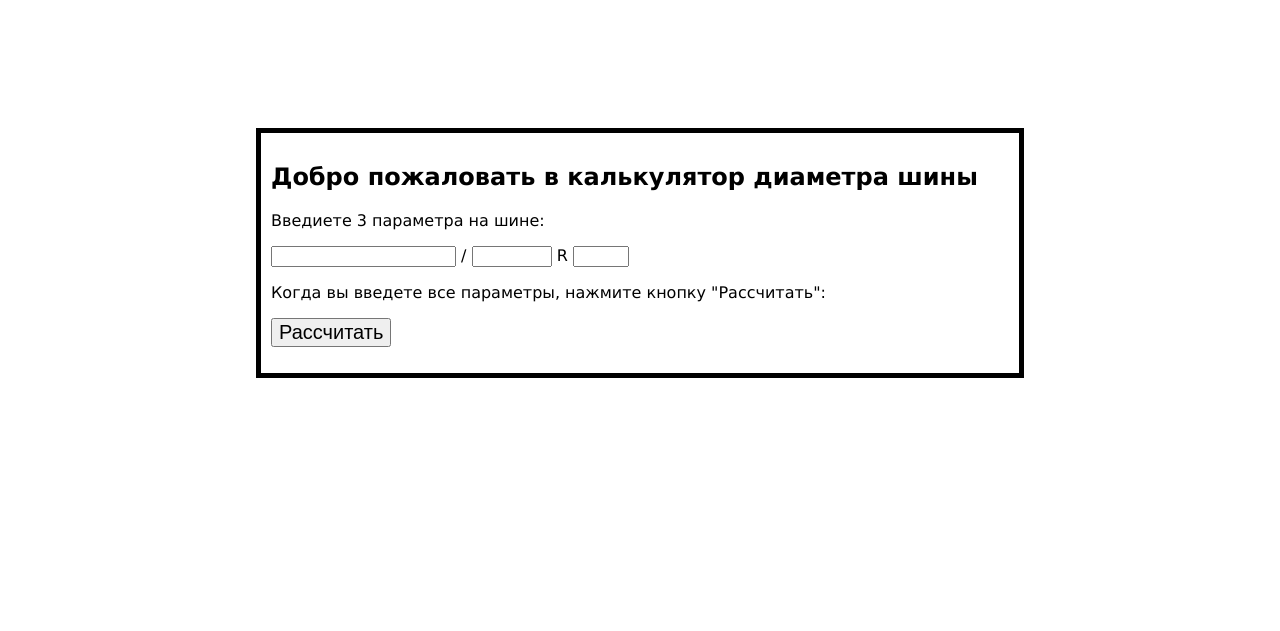
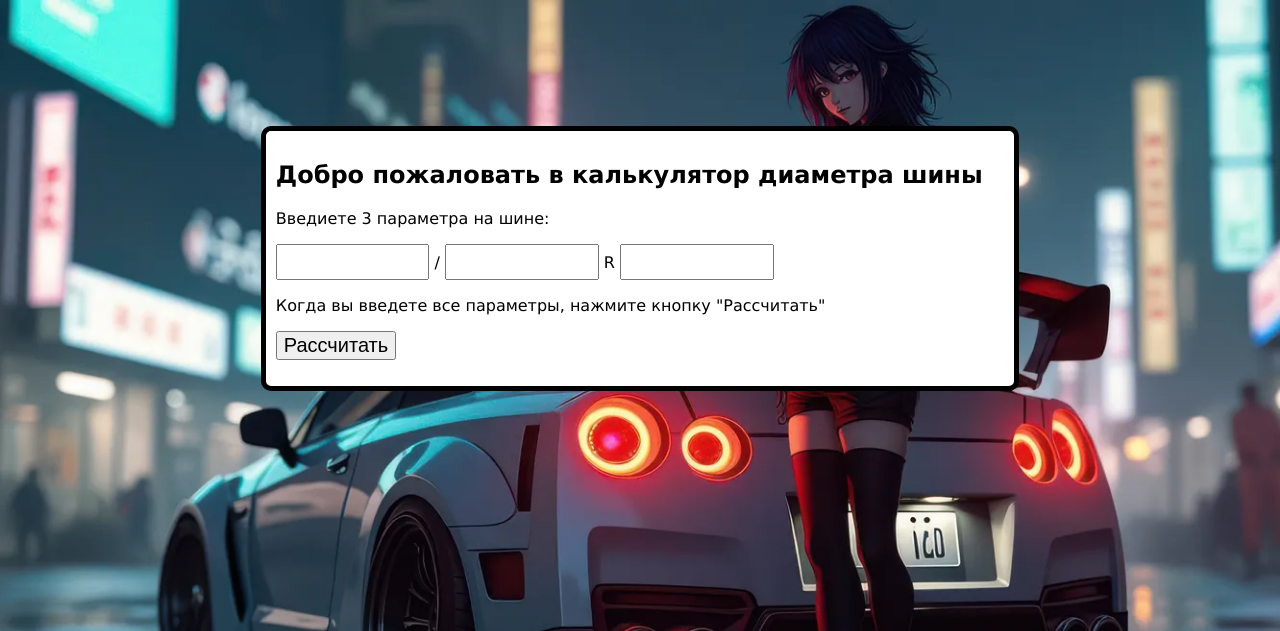
Before and after one commit to alexpetrov574-1/calculator_diameter_wheel, a Flask app: page / in a window 1280 px wide. Shown: the top 631 px of the page. Run offline with Flask 3, Linux system fonts and the light colour scheme.

Commit message:
ui (/static/hf.css): добавлена таблица стилей для площадки для формы и перенесены свойства из класса body; убраны лишние таблицы стилей для тега с таблицей ui (/templates/entry.html): добавлен тег для хранения всех элементов страницы ui (/templates/results.html): убран лишний текст страницы

```diff
--- a/static/hf.css
+++ b/static/hf.css
@@ -1,13 +1,9 @@
 body {
   font-family: Verdana, Geneva, Arial, sans-serif;
   font-size: medium;
-  background-color: white;
-  margin-top: 10%;
-  margin-bottom: 10%;
-  margin-left: 20%;
-  margin-right: 20%;
-  border: 5px solid black;
-  padding: 10px 10px 10px 10px;
+  background-image: url("nissan_skyline.jpg");
+  background-size: cover;
+  background-repeat: no-repeat;
 }
 a {
   text-decoration: none;
@@ -22,17 +18,6 @@ a img {
 h2 {
   font-size: 150%;
 }
-table {
-  margin-left: 20px;
-  margin-right: 20px;
-  caption-side: bottom;
-  border-collapse: collapse;
-}
-td,
-th {
-  padding: 5px;
-  text-align: left;
-}
 .copyright {
   font-size: 75%;
   font-style: italic;
@@ -45,26 +30,23 @@ th {
   font-weight: 600;
 }
 
-/*** Tables ***/
-
-table {
-  font-size: 1em;
-  background-color: #fafcff;
-  border: 1px solid #909090;
-  color: #2a2a2a;
-  padding: 5px 5px 2px;
-  border-collapse: collapse;
+/*** Площадка для формы и вывода ответа ***/
+.main-place {
+  background-color: white;
+  margin-top: 10%;
+  margin-bottom: 10%;
+  margin-left: 20%;
+  margin-right: 20%;
+  border: 5px solid black;
+  border-radius: 10px;
+  padding: 10px 10px 10px 10px;
 }
 
-td,
-th {
-  border: thin dotted gray;
-}
-
-/*** Inputs ***/
-input[type="text"] {
+/*** Ввод ***/
+input[type="number"] {
   font-size: 115%;
-  width: 10%;
+  width: 20%;
+  height: 30px;
 }
 input[type="submit"] {
   font-size: 125%;
--- a/templates/entry.html
+++ b/templates/entry.html
@@ -1,4 +1,5 @@
 {% extends 'base.html' %} {% block body %}
+<div class="main-place">
   <h2>{{ the_title }}</h2>
   <form method="POST" action="/count">
     <p>Введиете 3 параметра на шине:</p>
@@ -7,8 +8,8 @@
       <input name="percent" type="number" min="0" max="100" step="0.1" /> R
       <input name="discDiameter" type="number" min="0" max="20" />
     </p>
-  <p>Когда вы введете все параметры, нажмите кнопку "Рассчитать":</p>
-
+    <p>Когда вы введете все параметры, нажмите кнопку "Рассчитать"</p>
     <p><input value="Рассчитать" type="SUBMIT" /></p>
   </form>
+</div>
 {% endblock %}
```
Also changed, not shown: templates/results.html (+5 -7 lines), static/nissan_skyline.jpg (added). Lines whose indentation alone changed are shown as unchanged.
